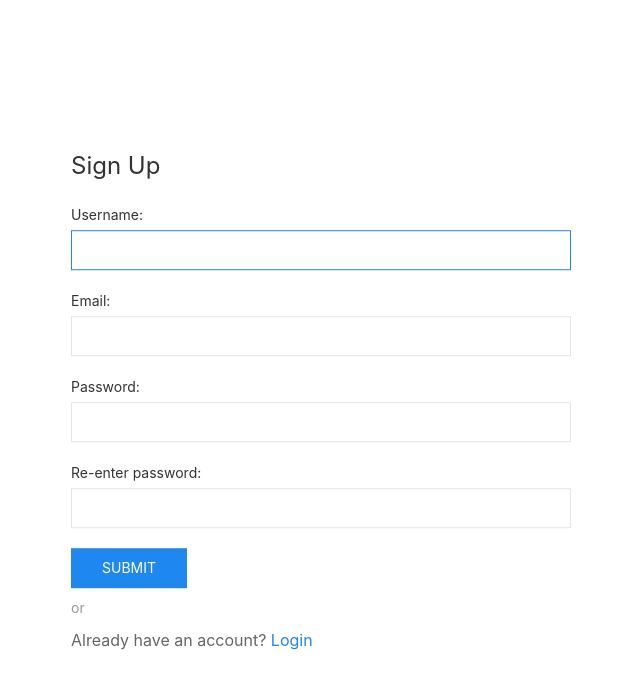
After one commit to Karthikb777/url-shortener, a Django app: page /signup/ in a window 1280 px wide. The commit adds this page. Shown: the top 691 px of the page, without its empty margins (319-959 px from the left). Run offline with Django 3.2, Linux system fonts and the light colour scheme; some libraries are stand-ins or nearby versions.

Commit message:
mvp working

```diff
--- a/mainapp/forms.py
+++ b/mainapp/forms.py
@@ -1,12 +1,30 @@
 from django import forms
 from .models import url
-
+from django.contrib.auth.forms import UserCreationForm
+from django.contrib.auth.models import User
 
 class newUrlForm(forms.ModelForm):
     class Meta:
         model = url
-        fields = '__all__'
+        fields = ['full_url', 'ext']
         widgets = {
             'full_url': forms.TextInput(attrs={'class': 'uk-input uk-form-width-large', 'placeholder': 'Enter full URL'}),
             'ext': forms.TextInput(attrs={'class': 'uk-input uk-form-width-large', 'placeholder': 'Enter short UID'}),
         }
+
+
+# user authentication forms
+
+# form to log a user in
+class LoginForm(forms.Form):
+    username = forms.CharField(max_length=200, required=True)
+    password = forms.CharField(max_length=200, required=True, widget=forms.PasswordInput())
+
+
+# form to create a new user i.e registering a new user
+class CreateUserForm(UserCreationForm):
+    email = forms.EmailField()
+
+    class Meta:
+        model = User
+        fields = ("username", "email", "password1", "password2")
--- a/mainapp/models.py
+++ b/mainapp/models.py
@@ -1,11 +1,9 @@
 from django.db import models
+from django.contrib.auth.models import User
 
 
 # Create your models here.
 class url(models.Model):
+    user = models.ForeignKey(User, on_delete=models.CASCADE)
     full_url = models.URLField()
     ext = models.TextField(max_length=10)
-
-
-# CREATE TABLE url(INTEGER id PRIMARYKEY, VARCHAR full_url, VARCHAR ext)
-# SELECT * FROM url
--- /dev/null
+++ b/mainapp/templates/mainapp/signUp.html
@@ -0,0 +1,59 @@
+{% extends 'mainapp/base.html' %}
+{% block content %}
+
+<div class="uk-container">
+<div class="uk-position-center">
+    <div class="uk-card uk-card-hover uk-card-body">
+    <div class="uk-margin-small">
+        <div class="uk-text-lead">
+            Sign Up
+        </div>
+    </div>
+    <form action="#" method="post" class="uk-form-stacked">
+
+        {% csrf_token %}
+        <div class="uk-margin">
+        <label class="uk-form-label">Username:</label>
+            {{ form.username }}
+        </div>
+        <div class="uk-margin">
+        <label class="uk-form-label">Email:</label>
+            {{ form.email }}
+        </div>
+        <div class="uk-margin">
+        <label class="uk-form-label">Password:</label>
+            {{ form.password1 }}
+        </div>
+        <div class="uk-margin">
+        <label class="uk-form-label">Re-enter password:</label>
+            {{ form.password2 }}
+        </div>
+        <input type="submit" class="uk-button uk-button-primary" value="submit">
+
+    </form>
+    <div class="uk-margin-small"><div class="uk-text-meta">or</div></div>
+
+    <div class="uk-margin-small">
+        Already have an account? <a href="{% url 'login' %}">Login</a>
+    </div>
+
+        </div>
+    </div>
+    <div class="uk-margin-medium uk-position-small uk-position-bottom-center">
+
+
+    </div>
+
+    </div>
+
+    </div>
+    <script>
+        document.getElementById('id_username').className = 'uk-input uk-form-width-large'
+        document.getElementById('id_email').className = 'uk-input uk-form-width-large'
+        document.getElementById('id_password1').className = 'uk-input uk-form-width-large'
+        document.getElementById('id_password2').className = 'uk-input uk-form-width-large'
+    </script>
+
+
+
+{% endblock %}
--- a/mainapp/urls.py
+++ b/mainapp/urls.py
@@ -1,7 +1,15 @@
 from django.urls import path
+from django.contrib import admin
 from . import views
 urlpatterns = [
     path('', views.home, name='home'),
+
+    # auth urls
+    path('signup/', views.register_new_user, name='signup'),
+    path('login/', views.login_user, name='login'),
+    path('logout/', views.logout_user, name='logout'),
+    path('admin/', admin.site.urls),
+
     path('delete/<str:ext>', views.delete_url, name='deleteUrl'),
     path('<str:uid>/', views.redirect_to_url, name='redirect'),
 ]
--- a/mainapp/views.py
+++ b/mainapp/views.py
@@ -2,9 +2,12 @@ from django.shortcuts import render, redirect
 from .models import url
 from .forms import newUrlForm
 from django.http import HttpResponseNotFound, Http404
+from .forms import LoginForm, CreateUserForm
+from django.contrib.auth import authenticate, login, logout
+from django.contrib.auth.decorators import login_required
 
 # Create your views here.
-
+@login_required(login_url='login')
 def home(request):
     form = newUrlForm()
 
@@ -13,17 +16,21 @@ def home(request):
         form = newUrlForm(request.POST)
 
         if form.is_valid():
-            form.save()
+            user = request.user
+            full_url = form.cleaned_data['full_url']
+            ext = form.cleaned_data['ext']
+            url.objects.create(user=user, full_url=full_url, ext=ext)
             return redirect('home')
 
     context = {
         'newUrlForm': form,
-        'allUrls': url.objects.all()[::-1],
+        'allUrls': url.objects.filter(user=request.user)[::-1],
         'baseUrl': request.build_absolute_uri()
     }
 
     return render(request, 'mainapp/home.html', context)
 
+# redirect view
 def redirect_to_url(request, uid):
     try:
         url_obj = url.objects.get(ext=uid)
@@ -32,6 +39,7 @@ def redirect_to_url(request, uid):
         # raise Http404()
         return HttpResponseNotFound("<h1>404 not found</h1>")
 
+# delete url view
 def delete_url(request, ext):
     try:
         url_obj = url.objects.get(ext=ext)
@@ -39,3 +47,48 @@ def delete_url(request, ext):
         return redirect('home')
     except:
         return HttpResponseNotFound("<h1>404 not found</h1>")
+
+# register view
+def register_new_user(request):
+    form = CreateUserForm()
+
+    if request.method == 'POST':
+        form = CreateUserForm(request.POST)
+
+        if form.is_valid():
+            form.save()
+            return redirect('login')
+
+    context = {
+        'form': form
+    }
+
+    return render(request, 'mainapp/signUp.html', context)
+
+# login view
+def login_user(request):
+    form = LoginForm()
+
+    if request.method == 'POST':
+        form = LoginForm(request.POST)
+        if form.is_valid():
+            username = form.cleaned_data['username']
+            password = form.cleaned_data['password']
+
+            user = authenticate(request, username=username, password=password)
+
+            if user is not None:
+                login(request, user=user)
+                return redirect('home')
+
+    context = {
+        'form': form
+    }
+
+    return render(request, 'mainapp/login.html', context)
+
+
+# logout view
+def logout_user(request):
+    logout(request)
+    return redirect('login')
--- a/urlShortener/settings.py
+++ b/urlShortener/settings.py
@@ -58,7 +58,7 @@ ROOT_URLCONF = 'urlShortener.urls'
 TEMPLATES = [
     {
         'BACKEND': 'django.template.backends.django.DjangoTemplates',
-        'DIRS': [],
+        'DIRS': [BASE_DIR / 'templates'],
         'APP_DIRS': True,
         'OPTIONS': {
             'context_processors': [
```
Also changed, not shown: mainapp/templates/mainapp/home.html (+25 -0 lines), mainapp/templates/mainapp/login.html (added, +43 -0 lines), db.sqlite3, mainapp/migrations/0001_initial.py, mainapp/migrations/0002_remove_url_user.py (added), mainapp/migrations/0003_url_user.py (added).
